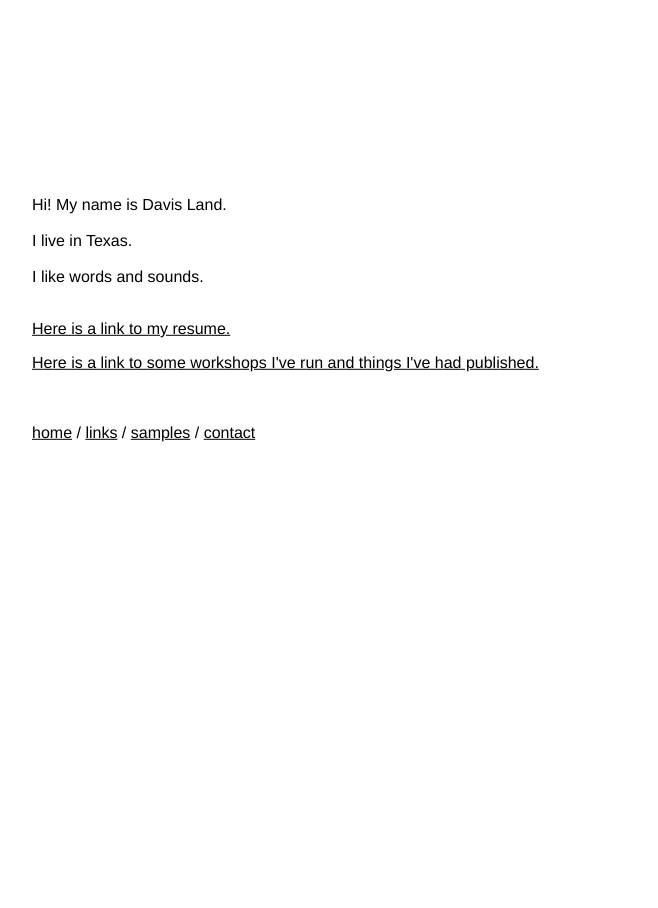
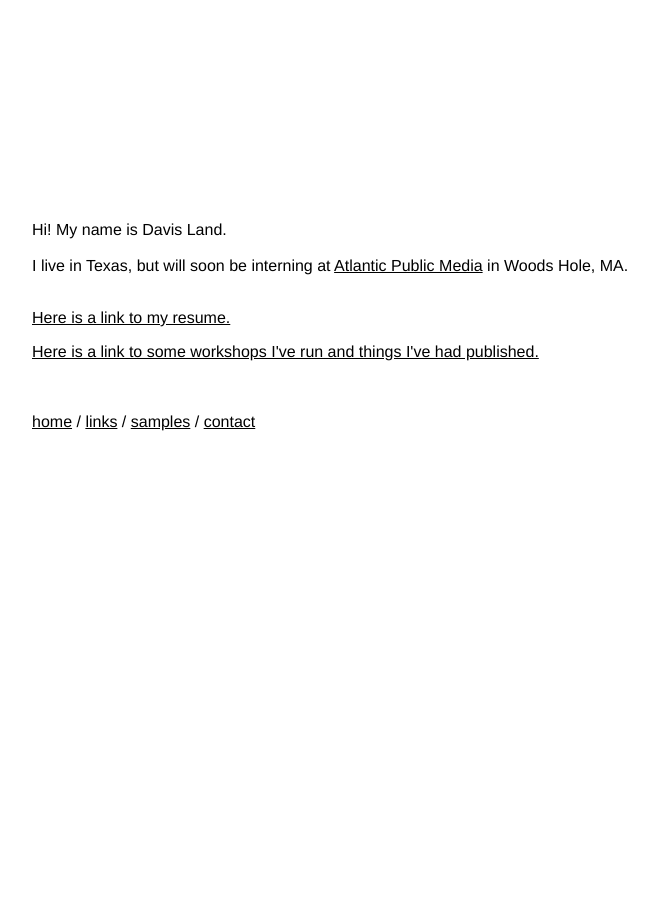
Before and after one commit to davisland/davisland.github.io, a Jekyll site: the page about.html, which Jekyll copies as it is, in a window 1280 px wide. Shown: the whole page, without its empty margins (292-950 px from the left). Built offline with Jekyll 4.4.1, drawn with Linux system fonts in a browser that asks for light colours.

Commit message:
Update about.html
added APM link

```diff
--- a/about.html
+++ b/about.html
@@ -10,8 +10,7 @@
     <body>
             <div class="aboutclass">
                 Hi! My name is Davis Land.</br></br>
-                I live in Texas.</br></br>
-                I like words and sounds.</br></br>
+                I live in Texas, but will soon be interning at <a href=="http://atlantic.org/">Atlantic Public Media</a> in Woods Hole, MA.</br></br>
                 <p><a href="Davis_Land_Resume_2015.pdf">Here is a link to my resume.</a></p>
                 <p><a href="other.html">Here is a link to some workshops I've run and things I've had published.</a></p>
                 </br>
```
